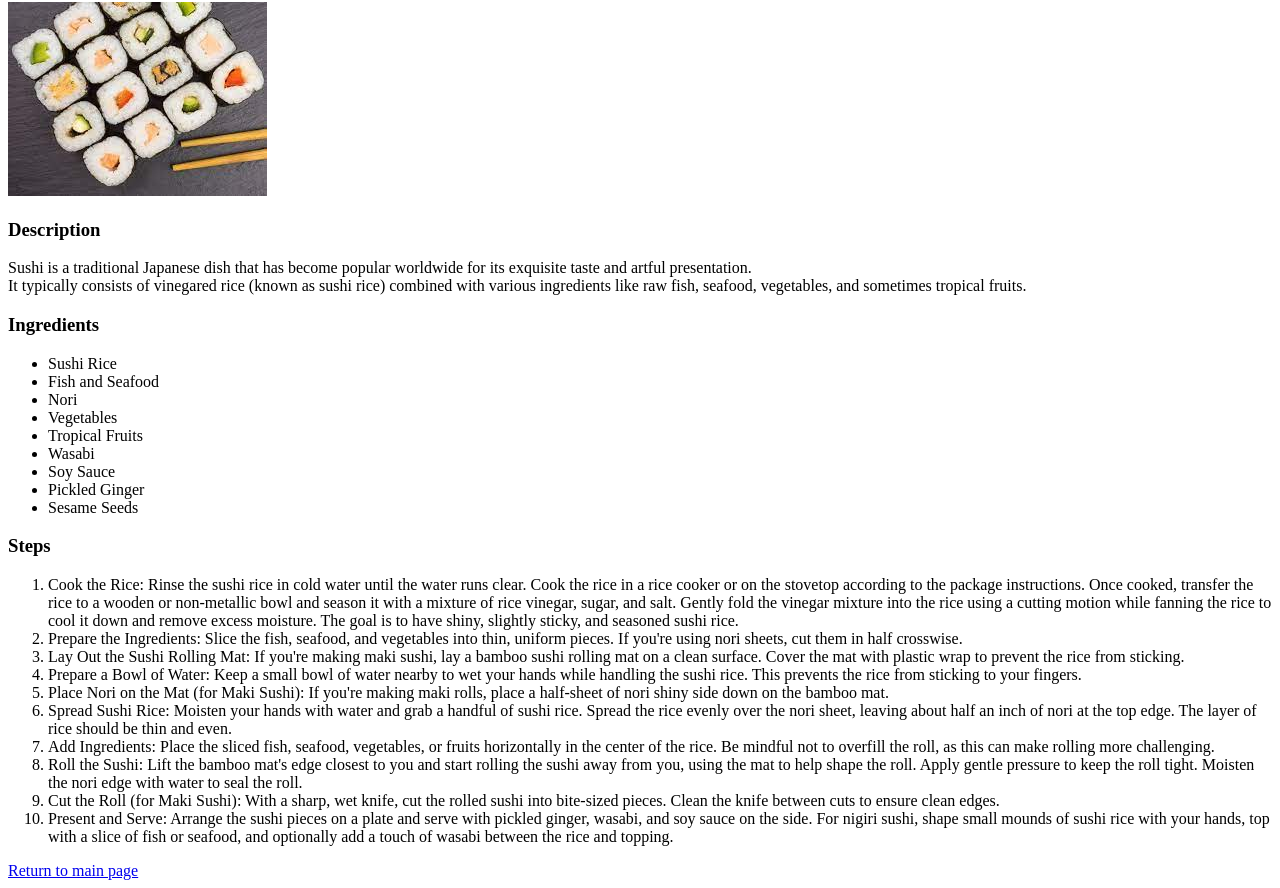
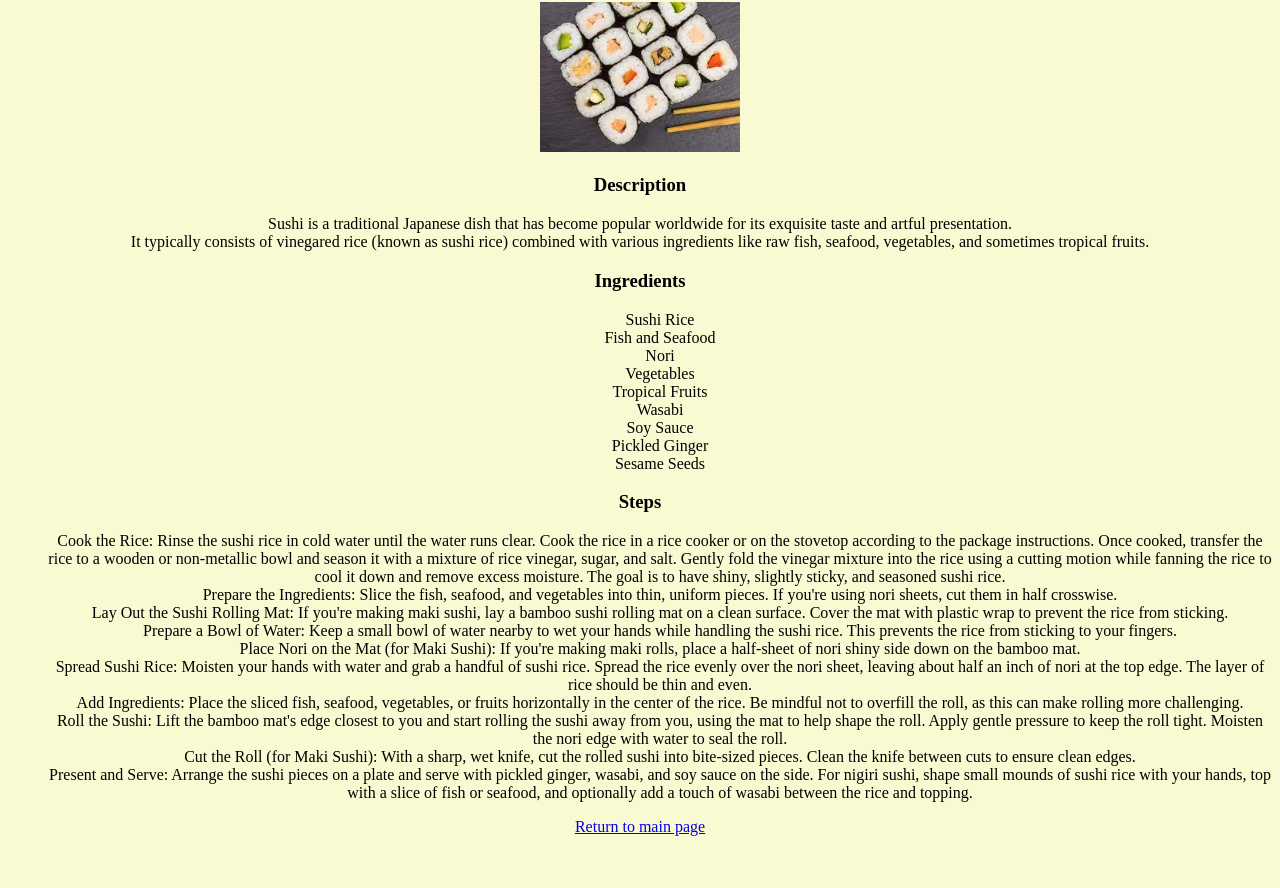
Before and after one commit to smithjackts/odin-recipes, a plain HTML site: page recipes/sushi.html in a window 1280 px wide. Shown: the part 78-966 px from the top of the page. After the commit the page ends 922 px from the top, so only its background shows below. Drawn offline with Linux system fonts and the light colour scheme.

Commit message:
added class atributes

```diff
--- a/recipes/sushi.html
+++ b/recipes/sushi.html
@@ -3,6 +3,7 @@
 <head>
     <meta charset="UTF-8">
     <meta name="viewport" content="width=device-width, initial-scale=1.0">
+    <link rel="stylesheet" href="../CSS/styles.css">
     <title>Sushi</title>
 </head>
 <body>
@@ -14,7 +15,7 @@
         It typically consists of vinegared rice (known as sushi rice) combined with various ingredients like raw fish, seafood, vegetables, and sometimes tropical fruits. </p>
 
         <h3>Ingredients</h3>
-        <ul>
+        <ul class="list">
             <li>Sushi Rice</li>
             <li>Fish and Seafood</li>
             <li>Nori</li>
@@ -26,7 +27,7 @@
             <li>Sesame Seeds</li>
         </ul>
         <h3>Steps</h3>
-        <ol>
+        <ol class="list">
             <li>Cook the Rice: Rinse the sushi rice in cold water until the water runs clear. Cook the rice in a rice cooker or on the stovetop according to the package instructions. Once cooked, transfer the rice to a wooden or non-metallic bowl and season it with a mixture of rice vinegar, sugar, and salt. Gently fold the vinegar mixture into the rice using a cutting motion while fanning the rice to cool it down and remove excess moisture. The goal is to have shiny, slightly sticky, and seasoned sushi rice.</li>
             <li>Prepare the Ingredients: Slice the fish, seafood, and vegetables into thin, uniform pieces. If you're using nori sheets, cut them in half crosswise.</li>
             <li>Lay Out the Sushi Rolling Mat: If you're making maki sushi, lay a bamboo sushi rolling mat on a clean surface. Cover the mat with plastic wrap to prevent the rice from sticking.</li>
```
